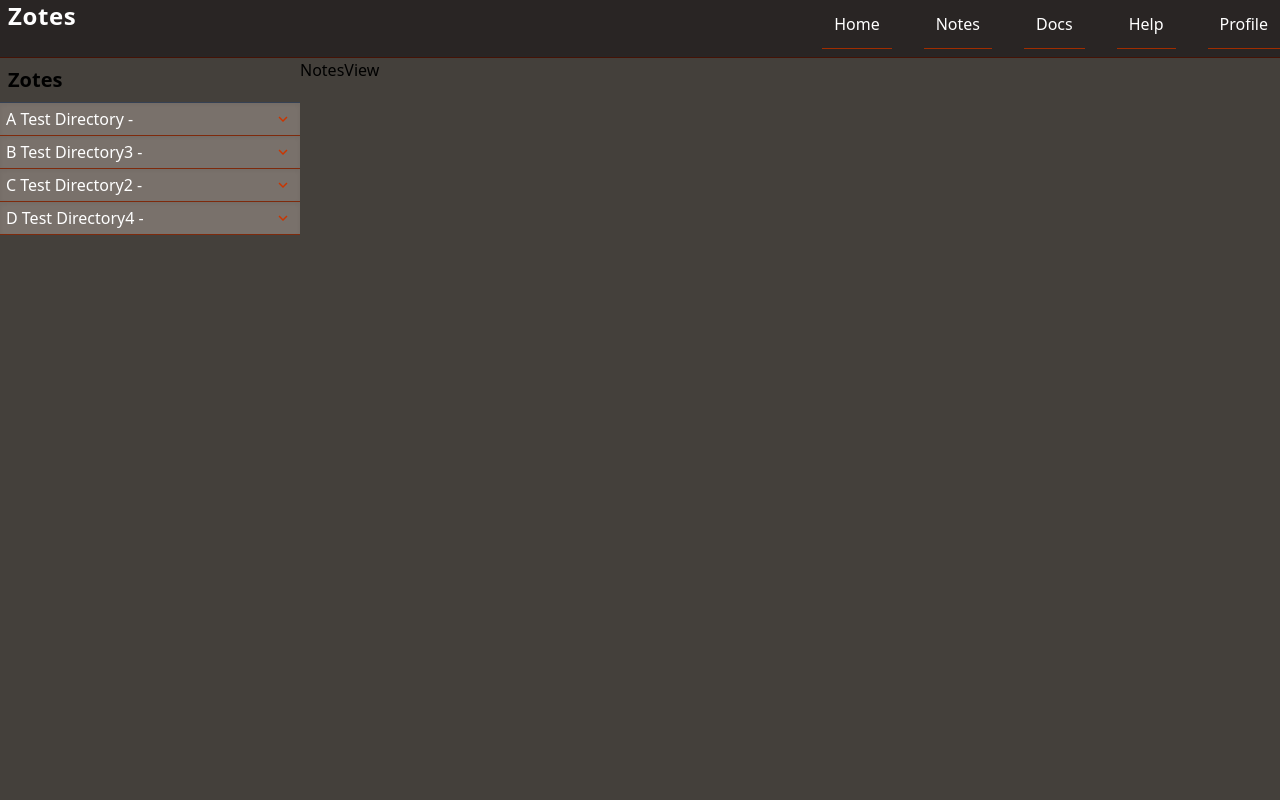
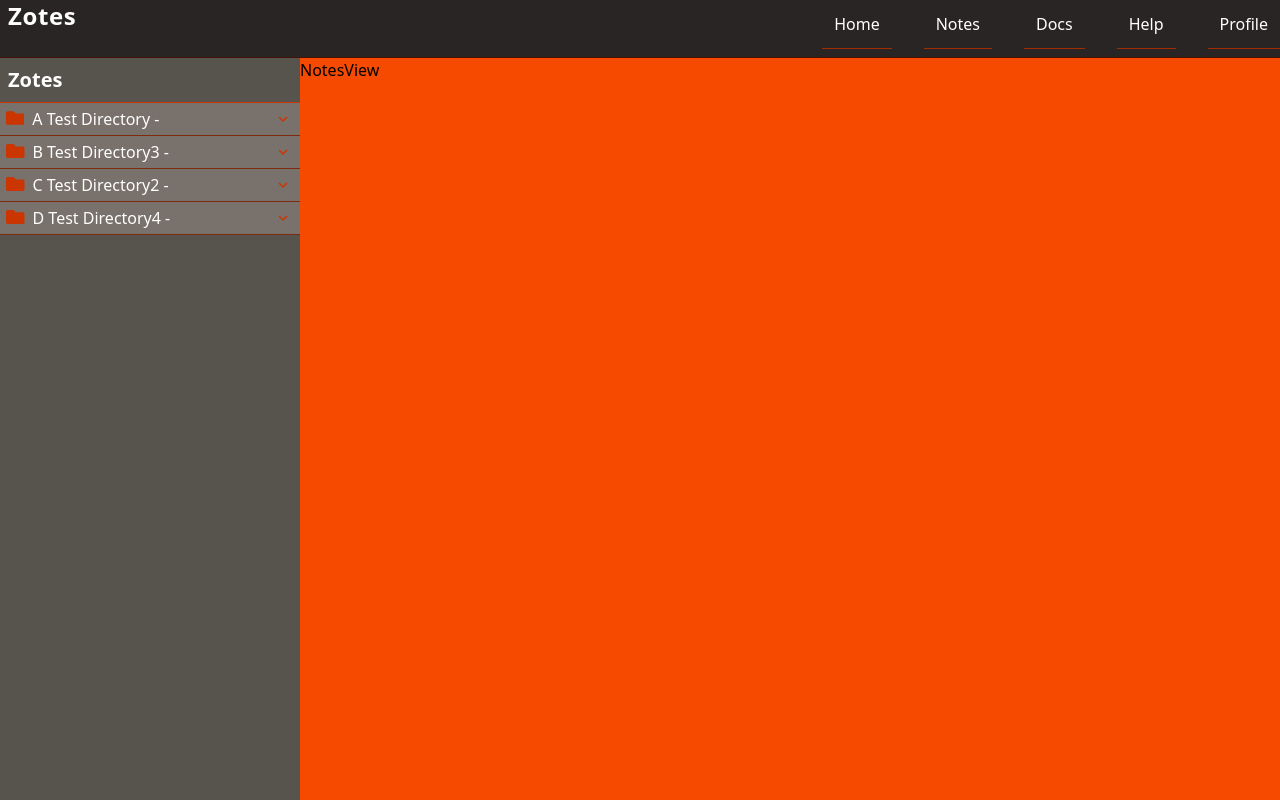
Before and after one commit to cwilliamson29/zotes, a React (Vite) app: page /user in a window 1280 px wide. Built offline with nearby package versions, Linux system fonts and the light colour scheme.

Commit message:
Finished directory view, working on displaying note list

```diff
--- a/src/components/notes/DisplayDirecories.jsx
+++ b/src/components/notes/DisplayDirecories.jsx
@@ -3,37 +3,38 @@ import {sortDirectoriesByName} from "../../helpers/sidebarHelper.js";
 import {Transition} from "@headlessui/react";
 import {useData} from "../../hooks/useData.jsx";
 import {MdKeyboardArrowUp, MdOutlineKeyboardArrowDown} from "react-icons/md";
+import {FaFolder, FaFolderOpen} from "react-icons/fa";
 
 function DisplayDirectories({directory, level, padding = 6}) {
     const {children} = useData()
 
     const [expanded, setExpanded] = useState(false);
     const sortedDirectories = sortDirectoriesByName(children)
-    const base = " py-1 prr-1 overflow-hidden border-orange-900 border-b-1 shadow-inner text-white "
+
     const dirBG = level % 2 === 0 ? "bg-stone-800" : "bg-stone-500"
-    const pad = padding === 0 ? padding + 6 : 0
-    //const nameSpacing = `padding: ${lvlp}px`
-    console.log(pad)
-    //console.log(level !== 1 ? "plb-1 bg-red-300" + base + dirBG : "plb-1 bg-red-300" + base + dirBG)
+
+    const max = 300 - 27
+    console.log(max)
+
     return (
-        <div className={base + dirBG}>
-            <div className="flex flex-row content-center justify-between w-[100%]" onClick={() => setExpanded(!expanded)}>
-                <p className={'pll-[14px] overflow-hidden whitespace-nowrap text-ellipsis'} style={{paddingLeft: `${padding}px`}}>
-                    {directory.name} - {directory.parent_id}
-                </p>
+        <div className={" overflow-hidden text-white max-w-[300px] min-w-[300px] " + dirBG}>
+            <div className="flex flex-row content-center justify-between w-[100%] border-orange-900 border-b-1 py-1" onClick={() => setExpanded(!expanded)}>
+                <div className={`flex`} style={{paddingLeft: `${padding}px`, maxWidth: `${max}px`}}>
+                    {expanded ?
+                        <FaFolderOpen size="24px" className="mr-2 text-orange-700"/>
+                        :
+                        <FaFolder size="22px" className="mr-2 text-orange-700"/>
+                    }
+                    <p className={'overflow-hidden w-full whitespace-nowrap text-ellipsis ' + `w-[100px]`}>
+                        {directory.name} - {directory.parent_id}
+                    </p>
+                </div>
 
                 <div className="flex my-auto  pr-1">
                     {expanded ?
-                        <>
-                            <MdKeyboardArrowUp size="18px" className="mr-1 text-orange-700"/>
-                            {/*<FaFolderOpen className="text-blue-700"/>*/}
-                        </>
+                        <MdKeyboardArrowUp size="18px" className="mr-1 text-orange-700"/>
                         :
-                        <>
-                            <MdOutlineKeyboardArrowDown size="18px" className="mr-1 text-orange-700"/>
-                            {/*<FaFolder className="text-blue-900"/>*/}
-                        </>
-
+                        <MdOutlineKeyboardArrowDown size="18px" className="mr-1 text-orange-700"/>
                     }
                 </div>
             </div>
@@ -43,7 +44,7 @@ function DisplayDirectories({directory, level, padding = 6}) {
                 <div className="min-w-full">
                     {sortedDirectories.map((child) => {
                             if (child.parent_id === directory.id) {
-                                return (<DisplayDirectories key={child.id} directory={child} level={level + 1} padding={padding + 12}/>)
+                                return (<DisplayDirectories key={child.id} directory={child} level={level + 1} padding={padding + 17}/>)
                             }
                         }
                     )
--- a/src/components/notes/NotesView.jsx
+++ b/src/components/notes/NotesView.jsx
@@ -2,7 +2,7 @@ import React from 'react'
 
 function NotesView() {
     return (
-        <div className="w-full text-black min-h-[calc(100%-58px)] ">NotesView</div>
+        <div className="w-full text-black min-h-[calc(100%-58px)] bg-orange-600 ">NotesView</div>
     )
 }
 
--- a/src/components/notes/Sidebar.jsx
+++ b/src/components/notes/Sidebar.jsx
@@ -14,7 +14,7 @@ function Sidebar() {
 
     return (
         <>
-            <div className="xl:hidden p-2 bg-gray-700 text-whitel flex flex-row justify-between w-full">
+            <div className="xl:hidden p-2 bg-stone-700 text-orange-700 flex flex-row justify-between w-full">
                 <div className="flex" onClick={() => setIsOpen(!isOpen)}>
                     {isOpen ? <RiMenuUnfold4Fill size={24}/> : <RiMenuUnfold3Fill size={24}/>}
                     <p className="ml-1">Open Directories</p>
@@ -25,12 +25,12 @@ function Sidebar() {
                 </div>
             </div>
 
-            <div className={`fixed xl:static z-30 top-0 left-0 h-full  max-w-[300px] min-w-[300px] text-black transform transition-transform duration-300 ease-in-out
+            <div className={`fixed xl:static z-30 top-0 left-0 h-full  max-w-[300px] min-w-[300px] text-white transform transition-transform duration-300 ease-in-out
                 ${isOpen ? 'translate-x-0' : '-translate-x-full'} xl:translate-x-0`}>
 
-                <div className="p-2 font-bold text-xl border-b border-gray-700 flex items-center justify-between">
+                <div className="p-2 font-bold text-xl border-b border-orange-700 flex items-center justify-between">
                     <p>Zotes</p>
-                    {isOpen && <FaWindowClose onClick={() => setIsOpen(false)}/>}
+                    {isOpen && <FaWindowClose color="white" onClick={() => setIsOpen(false)}/>}
 
                 </div>
 
@@ -43,7 +43,7 @@ function Sidebar() {
 
             {isOpen && (
                 <div
-                    className="fixed inset-0 bg-black bg-opacity-50 xl:hidden"
+                    className="fixed inset-0 bg-stone-900/90 xl:hidden"
                     onClick={() => setIsOpen(false)}
                 ></div>
             )}
--- a/src/dummyData/directories.js
+++ b/src/dummyData/directories.js
@@ -13,4 +13,5 @@ export const directories = [
     {name: "C Sub-Test sub-Directory", id: 12, parent_id: 10},
     {name: "A Sub-Test sub-Directory", id: 13, parent_id: 10},
     {name: "A Sub-Test subasdfasdfasdf-Directory2", id: 14, parent_id: 6},
+    {name: "A Sub Sub-Test subasdfasdfasdf-Directory2", id: 15, parent_id: 14},
 ];
--- a/src/pages/ProtectedRoutes.jsx
+++ b/src/pages/ProtectedRoutes.jsx
@@ -4,7 +4,7 @@ import {Outlet} from "react-router-dom";
 
 function ProtectedRoutes() {
     return (
-        <div className="w-full h-screen bg-stone-700 text-white">
+        <div className="w-full h-screen bg-stone-600 text-white">
             <UserNavBar/>
             <Outlet/>
         </div>
```
